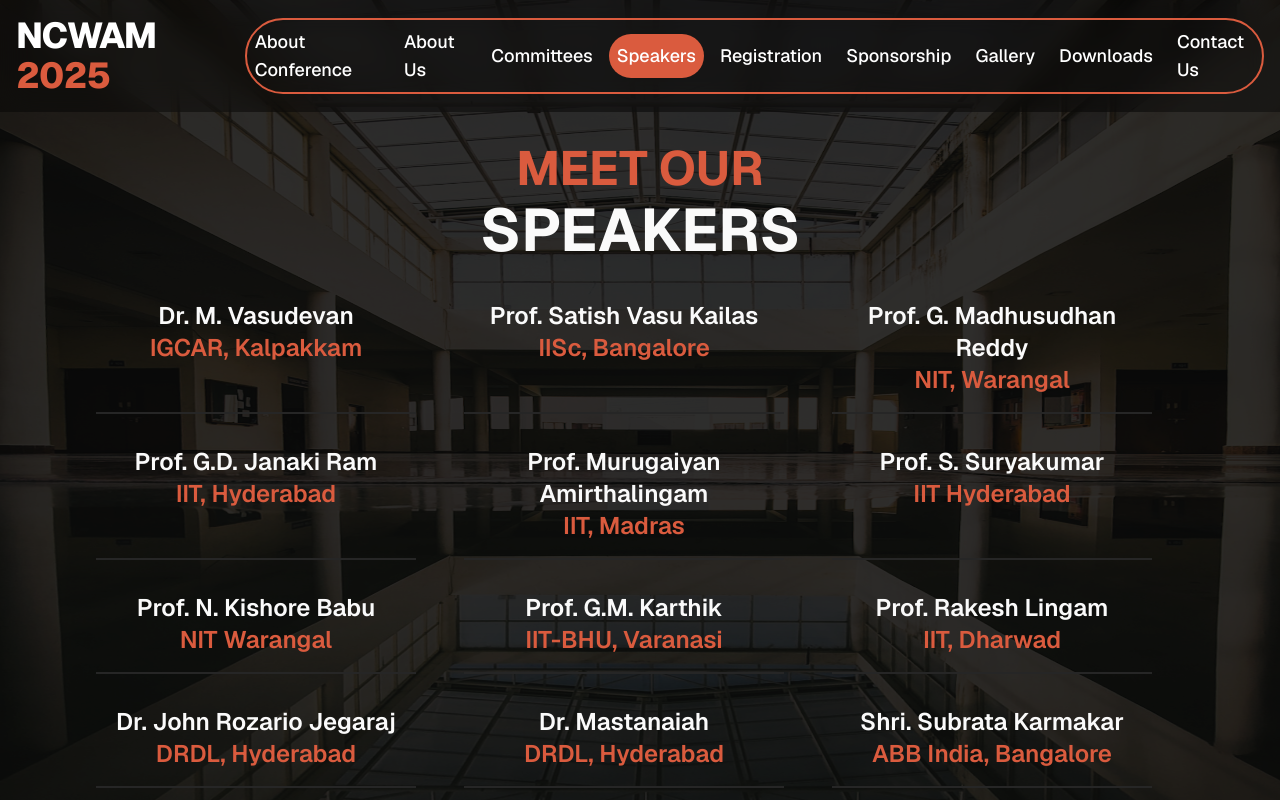
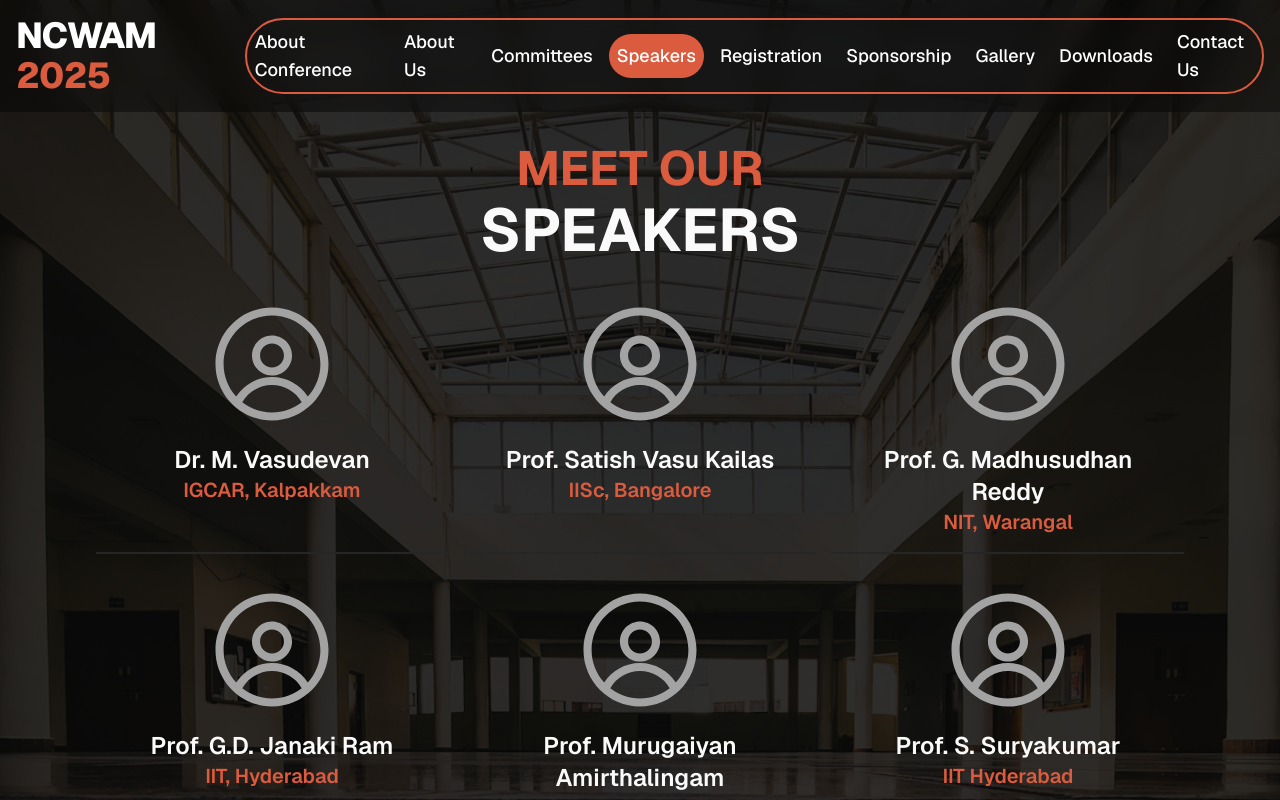
Before and after one commit to ncwam-bphc/website, a Next.js app: page /speakers in a window 1280 px wide. Shown: the top 800 px of the page. Built offline with nearby package versions, Linux system fonts and the light colour scheme.

Commit message:
changes speakers

```diff
--- a/src/app/speakers/page.tsx
+++ b/src/app/speakers/page.tsx
@@ -1,4 +1,5 @@
 "use client";
+import { AvatarIcon } from "@radix-ui/react-icons";
 import Image from "next/image";
 import spbg from "~/assets/spbg2.jpeg";
 import speakers from "~/assets/speakers";
@@ -16,7 +17,7 @@ const SpeakerCard = ({
   return (
     <div
       onClick={props.onClick}
-      className="flex max-w-80 flex-col border-b-2 border-l-0 border-r-0 border-t-0 hover:brightness-110"
+      className="flex max-w-[22rem] flex-col border-b-2 border-l-0 border-r-0 border-t-0 hover:brightness-110"
     >
       <div className="flex flex-col items-center gap-4 p-4">
         {img ? (
@@ -25,10 +26,12 @@ const SpeakerCard = ({
             className="h-28 w-28 border-2 object-cover"
             alt="avatar"
           />
-        ) : null}
+        ) : (
+          <AvatarIcon className="h-32 w-32 text-muted-foreground" />
+        )}
         <div className="flex flex-col items-center text-center text-xl font-semibold md:text-2xl">
           {name}
-          <span className="text-xl text-accent md:text-2xl">{institution}</span>
+          <span className="text-xl text-accent md:text-xl">{institution}</span>
         </div>
       </div>
     </div>
```
